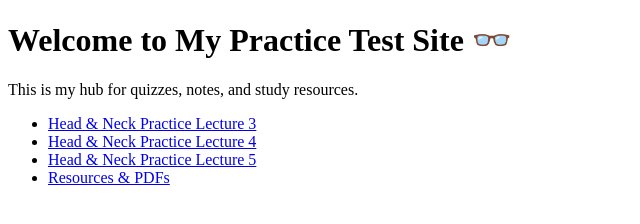
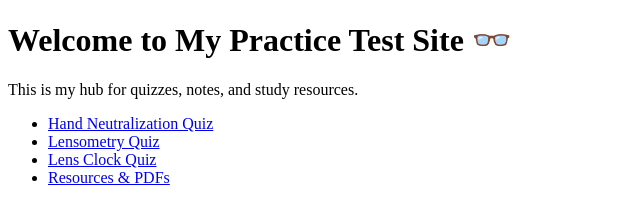
Before and after one commit to ambox002-collab/FundusPhotos, a plain HTML site: page Index.html in a window 1280 px wide. Shown: the whole page, without its empty margins (0-640 px from the left). Drawn offline with Linux system fonts and the light colour scheme.

Commit message:
Update Index.html

```diff
--- a/Index.html
+++ b/Index.html
@@ -7,9 +7,9 @@
   <h1>Welcome to My Practice Test Site 👓</h1>
   <p>This is my hub for quizzes, notes, and study resources.</p>
   <ul>
-    <li><a href="quiz1.html">Head & Neck Practice Lecture 3</a></li>
-    <li><a href="quiz2.html">Head & Neck Practice Lecture 4</a></li>
-    <li><a href="quiz3.html">Head & Neck Practice Lecture 5</a></li>
+    <li><a href="quiz1.html">Hand Neutralization Quiz</a></li>
+    <li><a href="quiz2.html">Lensometry Quiz</a></li>
+    <li><a href="quiz3.html">Lens Clock Quiz</a></li>
     <li><a href="resources.html">Resources & PDFs</a></li>
   </ul>
 </body>
```
